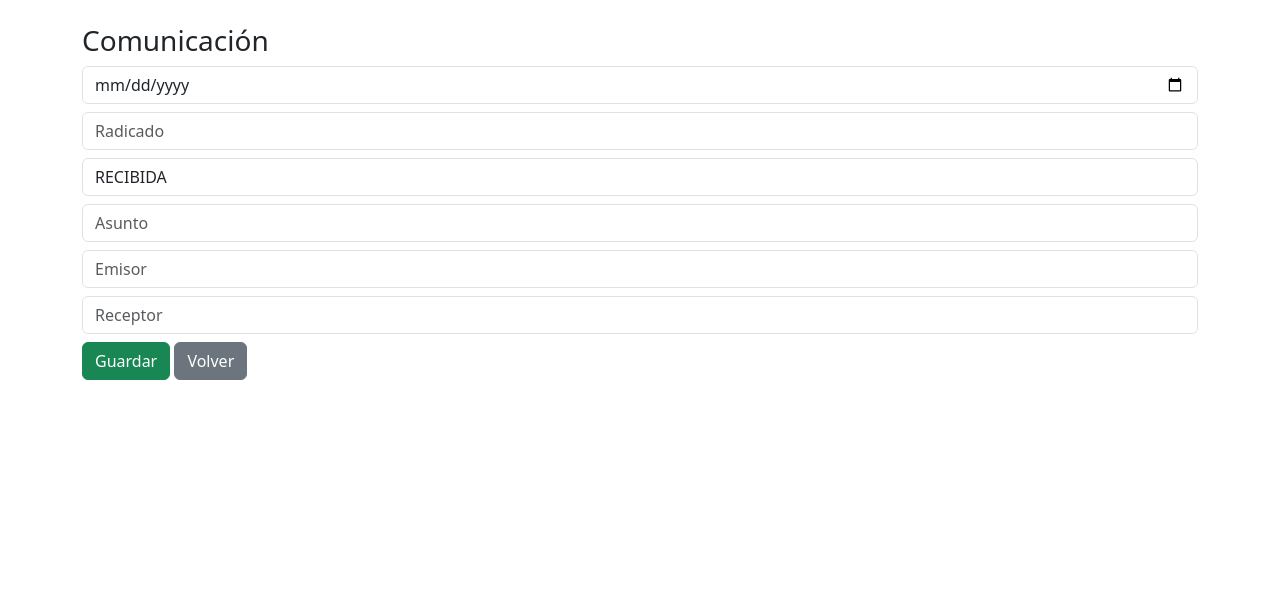
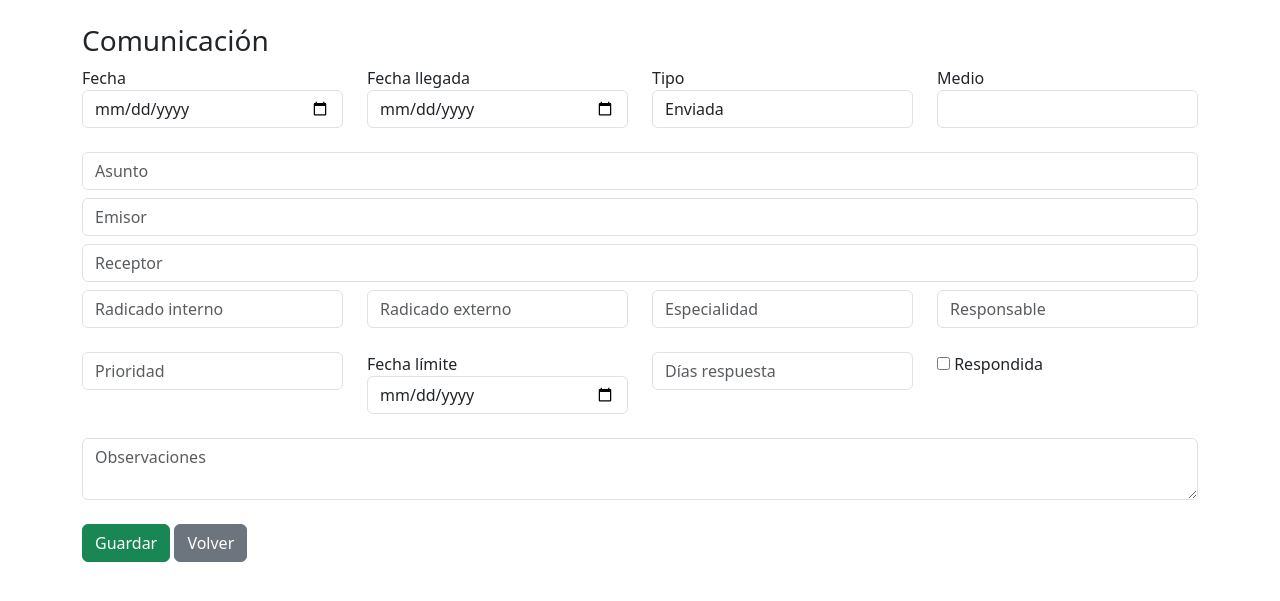
Before and after one commit to jhonbuelvas-hub/comunicaciones_web, a Python web app: template templates/form.html in a window 1280 px wide. Shown: the top 601 px of the page. Run offline with Jinja, Linux system fonts and the light colour scheme; the template is opened without the code that fills it, so the values that code supplies are empty.

Commit message:
Update form.html

```diff
--- a/templates/form.html
+++ b/templates/form.html
@@ -1,8 +1,8 @@
 <!DOCTYPE html>
 <html>
 <head>
-    <title>{{accion}} Comunicación</title>
-    <link href="https://cdn.jsdelivr.net/npm/bootstrap@5.3.0/dist/css/bootstrap.min.css" rel="stylesheet">
+<title>{{accion}} Comunicación</title>
+<link href="https://cdn.jsdelivr.net/npm/bootstrap@5.3.0/dist/css/bootstrap.min.css" rel="stylesheet">
 </head>
 
 <body>
@@ -13,20 +13,90 @@
 
 <form method="post">
 
-<input type="date" name="fecha" class="form-control mb-2" value="{{c[1] if c else ''}}">
+<div class="row">
 
-<input type="text" name="radicado" class="form-control mb-2" placeholder="Radicado" value="{{c[2] if c else ''}}">
+<div class="col-md-3">
+<label>Fecha</label>
+<input type="date" name="fecha" class="form-control" value="{{c[1] if c else ''}}">
+</div>
 
-<select name="tipo" class="form-control mb-2">
-<option>RECIBIDA</option>
-<option>ENVIADA</option>
+<div class="col-md-3">
+<label>Fecha llegada</label>
+<input type="date" name="fecha_llegada" class="form-control" value="{{c[2] if c else ''}}">
+</div>
+
+<div class="col-md-3">
+<label>Tipo</label>
+<select name="tipo" class="form-control">
+<option>Enviada</option>
+<option>Recibida</option>
 </select>
+</div>
 
-<input type="text" name="asunto" class="form-control mb-2" placeholder="Asunto" value="{{c[4] if c else ''}}">
+<div class="col-md-3">
+<label>Medio</label>
+<input type="text" name="medio" class="form-control" value="{{c[4] if c else ''}}">
+</div>
 
-<input type="text" name="emisor" class="form-control mb-2" placeholder="Emisor" value="{{c[5] if c else ''}}">
+</div>
 
-<input type="text" name="receptor" class="form-control mb-2" placeholder="Receptor" value="{{c[6] if c else ''}}">
+<br>
+
+<input type="text" name="asunto" class="form-control mb-2" placeholder="Asunto" value="{{c[5] if c else ''}}">
+<input type="text" name="emisor" class="form-control mb-2" placeholder="Emisor" value="{{c[6] if c else ''}}">
+<input type="text" name="receptor" class="form-control mb-2" placeholder="Receptor" value="{{c[7] if c else ''}}">
+
+<div class="row">
+
+<div class="col-md-3">
+<input type="text" name="radicado_interno" class="form-control" placeholder="Radicado interno" value="{{c[8] if c else ''}}">
+</div>
+
+<div class="col-md-3">
+<input type="text" name="radicado_externo" class="form-control" placeholder="Radicado externo" value="{{c[9] if c else ''}}">
+</div>
+
+<div class="col-md-3">
+<input type="text" name="especialidad" class="form-control" placeholder="Especialidad" value="{{c[10] if c else ''}}">
+</div>
+
+<div class="col-md-3">
+<input type="text" name="responsable" class="form-control" placeholder="Responsable" value="{{c[11] if c else ''}}">
+</div>
+
+</div>
+
+<br>
+
+<div class="row">
+
+<div class="col-md-3">
+<input type="text" name="prioridad" class="form-control" placeholder="Prioridad" value="{{c[12] if c else ''}}">
+</div>
+
+<div class="col-md-3">
+<label>Fecha límite</label>
+<input type="date" name="fecha_limite" class="form-control" value="{{c[13] if c else ''}}">
+</div>
+
+<div class="col-md-3">
+<input type="number" name="dias_respuesta" class="form-control" placeholder="Días respuesta" value="{{c[14] if c else ''}}">
+</div>
+
+<div class="col-md-3">
+<label>
+<input type="checkbox" name="respondida" value="1" {% if c and c[16]==1 %}checked{% endif %}>
+Respondida
+</label>
+</div>
+
+</div>
+
+<br>
+
+<textarea name="observaciones" class="form-control" placeholder="Observaciones">{{c[15] if c else ''}}</textarea>
+
+<br>
 
 <button class="btn btn-success">Guardar</button>
 <a href="/" class="btn btn-secondary">Volver</a>
```
